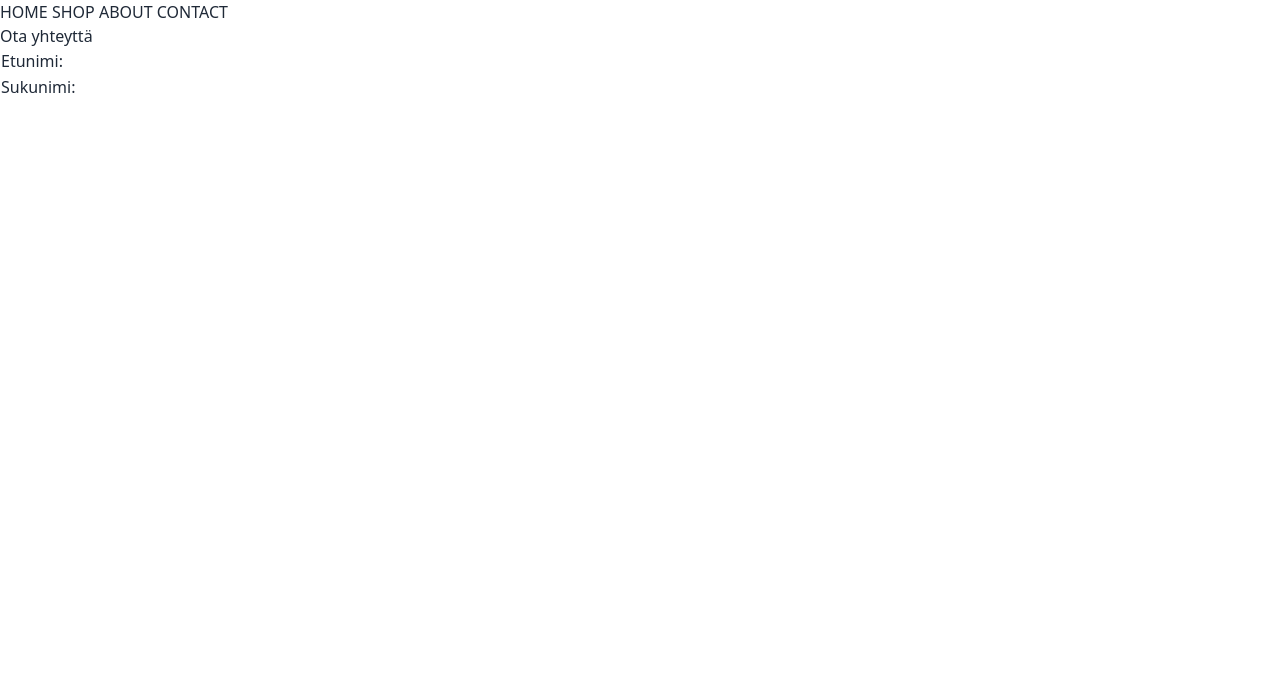
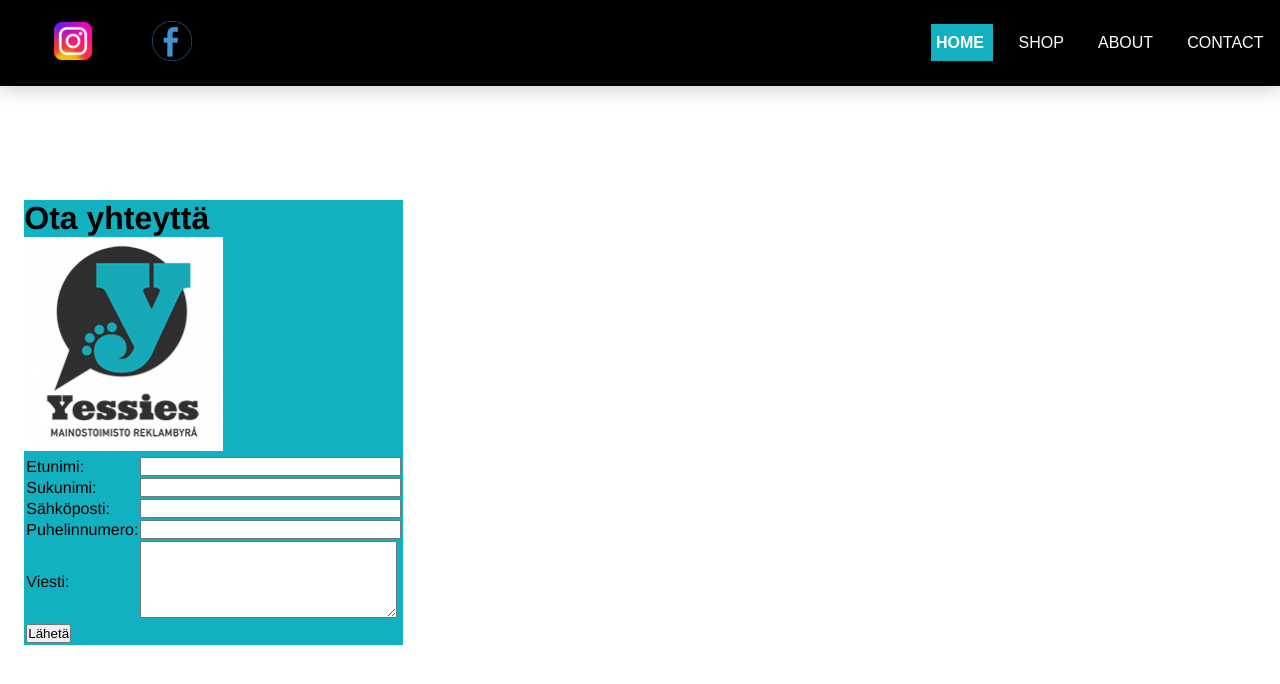
Before and after one commit to JamiLKeuda/GroupProject, a website: page Ryhmatyo/contact.html in a window 1280 px wide. Drawn offline with nearby package versions, Linux system fonts and the light colour scheme; files that its build step writes are made by us from their sources.

Commit message:
Yhteydenottolomake (muutokset HTML & CSS)
Muutoksia html ja css, kopsattu navbarin css (jami.css) omaan css pohjaan ja asetettu yhteydenottolomake contact.html sivulle navbarin alle.

```diff
--- a/Ryhmatyo/contact.html
+++ b/Ryhmatyo/contact.html
@@ -1,33 +1,56 @@
 <!DOCTYPE html>
 <html>
     <head>
-        <link href="styles.css" rel="stylesheet" type="text/css" />
+        <link href="jere.css" rel="stylesheet" type="text/css" />
         <link rel="stylesheet" href="https://cdnjs.cloudflare.com/ajax/libs/font-awesome/4.7.0/css/font-awesome.min.css">
 
         <meta charset="UTF-8"/>
         <meta http-equiv="X-UA-Compatible" content="IE=edge" />
         <meta name="viewport" content="width=device-width, initial-scale=1.0" />
-        <title>Contact Us</title>
+        <title>Ota yhteyttä</title>
     </head>
     <body>
         <div class="page-header">
-          <div id="navigation-bar" class="nav-bar">
+            <div class="nav-bar">
+              <div class="social-media-icons">
+                <a href="https://www.instagram.com/info.yessies/" target="_blank"><img src="imgs/instagram.png" alt="instagram"></a>
+                <a href="https://www.facebook.com/MainospalvelutYessies" target="_blank"><img src="imgs/face.png" alt="facebook"></a>
+              </div>
+              <div id="navigation-bar" class="links">
                 <a href="index.html" class="active"> HOME </a>
-              <a> SHOP </a>
-              <a> ABOUT  </a>
+                <a href="shop.html">  SHOP </a>
+                <a href="about.html"> ABOUT  </a>
                 <a href="contact.html"> CONTACT </a>
               </div>
-        </div>
+            <div class="contact-form-process">
                 <h1>Ota yhteyttä</h1>
-        <form>
-        <form id="fcf-form-id" class="fcf-form-class" method="post" action="contact-form-process-php">
+                <img class="logo" src="yessieslogo23423.png" alt="logo">
+        <form action="contact-form-process.php" method="post">
             <table>
                 <tr>
                     <td>Etunimi: </td>
+                    <td><input type="text" name="firstname" size="30" maxlength="30" /></td>
                 </tr>
                 <tr>
                     <td>Sukunimi: </td>
+                    <td><input type="text" name="lastname" size="30" maxlength="30" /></td>
                 </tr>
+                <tr>
+                    <td>Sähköposti: </td>
+                    <td><input type="text" name="email" size="30" maxlength="30" /></td>
+                </tr>
+                <tr>
+                    <td>Puhelinnumero: </td>
+                    <td><input type="text" name="phone" size="30" maxlength="30" /></td>
+                </tr>
+                <tr>
+                    <td>Viesti: </td>
+                    <td><textarea name="message" rows="5" cols="30"></textarea></td>
+                </tr>
+                <tr>
+                    <td colspan="2"><input type="submit" name="submit" value="Lähetä" /></td>
+                </tr>
+            </div>
             </table>
         </form>
   </body>
--- a/Ryhmatyo/jere.css
+++ b/Ryhmatyo/jere.css
@@ -0,0 +1,101 @@
+:root {
+    --bgcolor: #242582;
+}
+
+
+* {
+    margin: 0;
+    padding: 0;
+ }
+
+
+ .page-header {
+    background-color: #000000;
+    padding: 0.1rem;
+    display: flex;
+    justify-content: flex-end;
+    box-shadow: 0 0 20px 1px rgb(195, 195, 195);
+
+}
+
+.nav-bar {
+    display: flex;
+    align-items: center;
+}
+
+  .nav-bar a {
+    margin: 0 10px;
+    transform-origin: center;
+    text-decoration: none;
+    padding: 1.2rem;
+    cursor: pointer;
+    font-family: sans-serif;
+    color: rgb(0, 0, 0);
+    text-transform: uppercase;
+    transition: 0.5s;
+  }
+
+  .nav-bar a.active {
+    font-weight: bold;
+    background-color: #12B1C1;
+  }
+
+  .nav-bar a:hover  {
+    transform: scale(1.2) translateZ(0);
+    filter: blur(0);
+    opacity: 0.2;
+    text-transform: capitalize;
+    transition: 0.5s;
+    font-size: 1.5em;
+
+  }
+
+  .nav-bar a:hover:before {
+    content: "";
+    position: absolute;
+    top: 0;
+    left: 0;
+    width: 100%;
+    height: 100%;
+    background: #000000;
+    transition: 0.5s;
+    transform-origin: 50%;
+    transform: scaleX(0);
+    z-index: -1;
+  }
+
+  .links a {
+    margin: 0 10px;
+    padding: 10px 5px;
+    font-size: 16px;
+    transition: all 0.5s;
+    color: white;
+  }
+
+  .social-media-icons {
+    display: flex;
+    align-items: center;
+    margin-right: 700px;
+  }
+
+  .social-media-icons a {
+    margin-right: 10px;
+  }
+
+  .social-media-icons img {
+    height: 40px;
+    width: 40px;
+    transform-origin: left;
+  }
+
+  .contact-form-process {
+    background-color: #12B1C1;
+    position: absolute;
+    display: inline-block;
+    top: 25%;
+    font-family: Helvetica, Arial, serif;
+}
+
+.logo {
+    background-color: white;
+}
```
Lines whose indentation alone changed are shown as unchanged.
